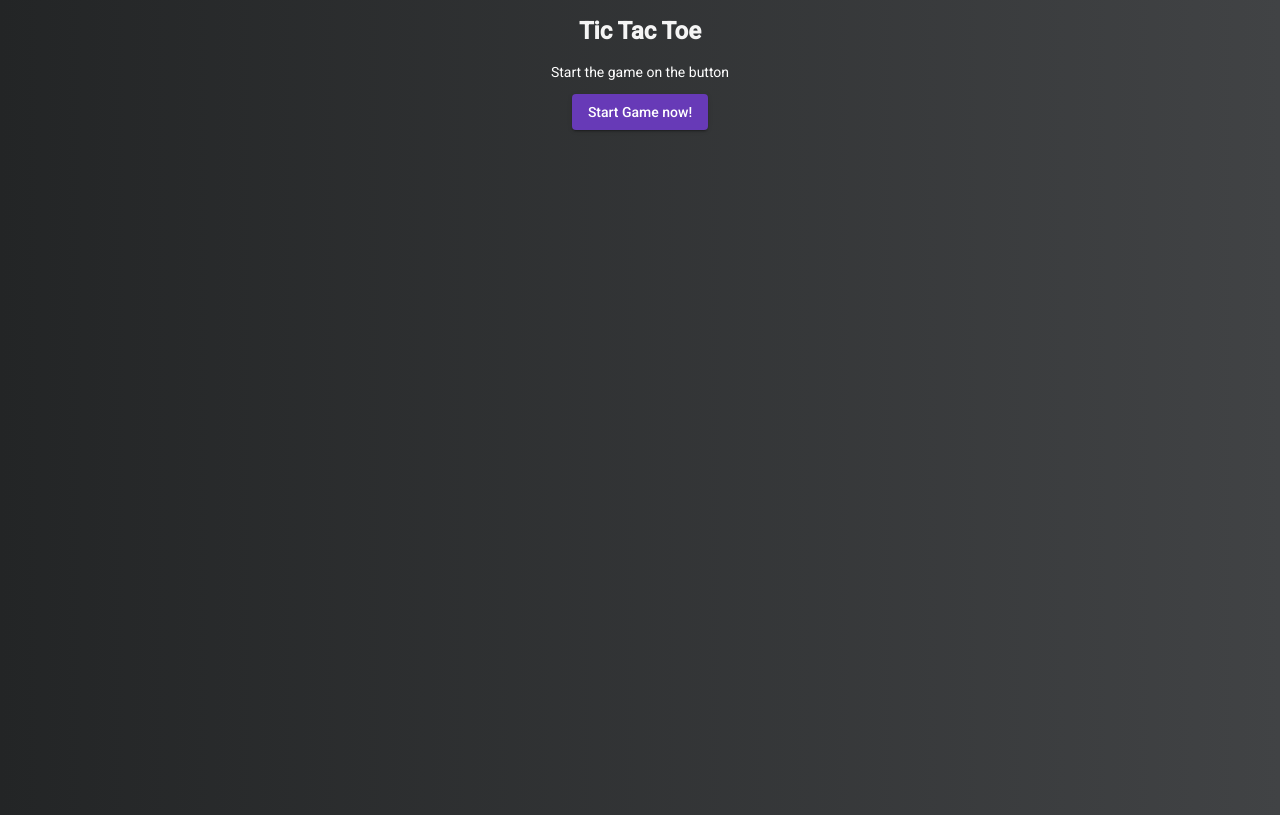
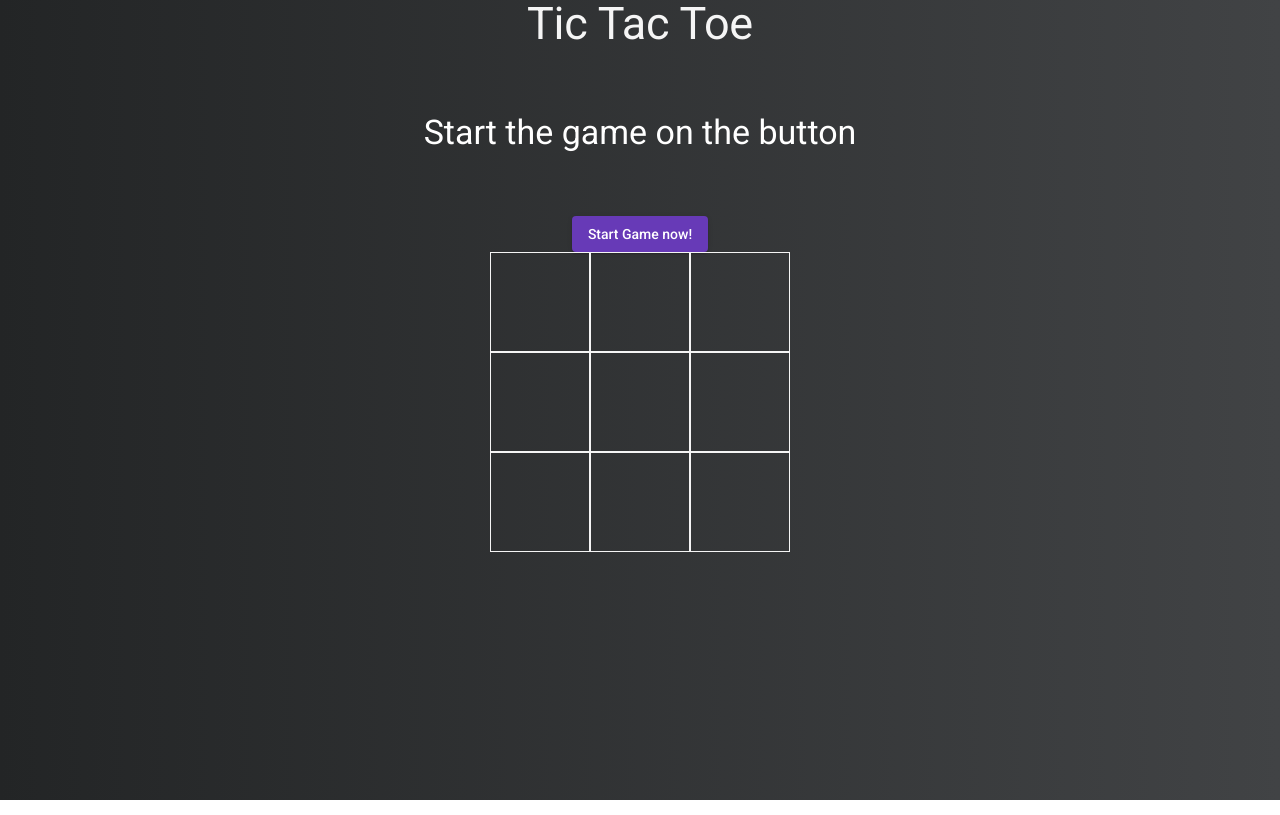
Before and after one commit to NataliaRajska/tictactoe-angular, an Angular app: page / in a window 1280 px wide. Built offline with nearby package versions, Linux system fonts and the light colour scheme.

Commit message:
Print board

```diff
--- a/package.json
+++ b/package.json
@@ -21,6 +21,7 @@
     "@angular/platform-browser": "~11.0.1",
     "@angular/platform-browser-dynamic": "~11.0.1",
     "@angular/router": "~11.0.1",
+    "bootstrap": "^4.6.0",
     "rxjs": "~6.6.0",
     "tslib": "^2.0.0",
     "zone.js": "~0.10.2"
--- a/src/app/game/game.component.html
+++ b/src/app/game/game.component.html
@@ -1,9 +1,28 @@
 <div class="main-container">
-    <h1>Tic Tac Toe</h1>
-    <div class="field">
-        <p>Start the game on the button</p>
+    <h1 class="mat-display-2">Tic Tac Toe</h1>
+    <div class="field d-flex justify-content-center">
+        <p  class="mat-display-1">Start the game on the button</p>
     </div>
-    <div class="field">
+    <div class="field d-flex justify-content-center">
         <button mat-raised-button color="primary" class="start-game-button"> Start Game now! </button>
     </div>
+
+    <div class="gameboard">
+        <div class=""></div>
+    <div class="gamefield container-fluid">
+     <div class="row">
+         <div class="subfield col-4"></div>
+         <div class="subfield col-4"></div>
+         <div class="subfield col-4"></div>
+     </div>     <div class="row">
+         <div class="subfield col-4"></div>
+         <div class="subfield col-4"></div>
+         <div class="subfield col-4"></div>
+     </div>     <div class="row">
+         <div class="subfield col-4"></div>
+         <div class="subfield col-4"></div>
+         <div class="subfield col-4"></div>
+     </div>
+    </div>
+    </div>
 </div>
--- a/src/app/game/game.component.scss
+++ b/src/app/game/game.component.scss
@@ -3,3 +3,25 @@ h1 {
   margin: 15px 0;
   color: whitesmoke;
 }
+
+.field {
+  width: 100%;
+}
+
+button {
+  background-color: yellowgreen;
+}
+
+.main-container {
+  .gameboard {
+    .gamefield {
+    max-width: 300px;
+    .subfield {
+      cursor: pointer;
+      height: 100px;
+      weight: 100px;
+      border: 1px solid whitesmoke;
+    }
+  }
+  }
+}
--- a/src/styles.scss
+++ b/src/styles.scss
@@ -1,4 +1,5 @@
 /* You can add global styles to this file, and also import other style files */
+@import "~bootstrap/scss/bootstrap";
 
 html, body { height: 100%; color: white; text-align: center }
 body { margin: 0; font-family: Roboto, "Helvetica Neue", sans-serif; background: linear-gradient(to right, #232526,#414345)}
```
Also changed, not shown: 1 other file (tests, documents, lock files or other folders).
